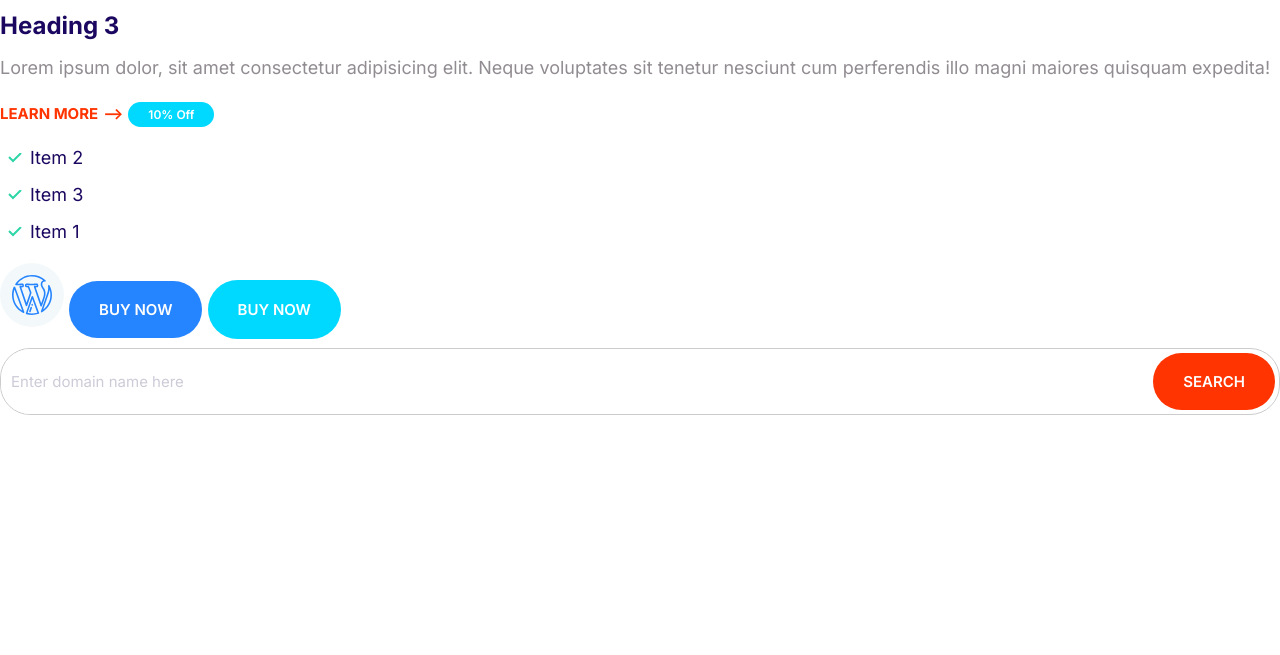
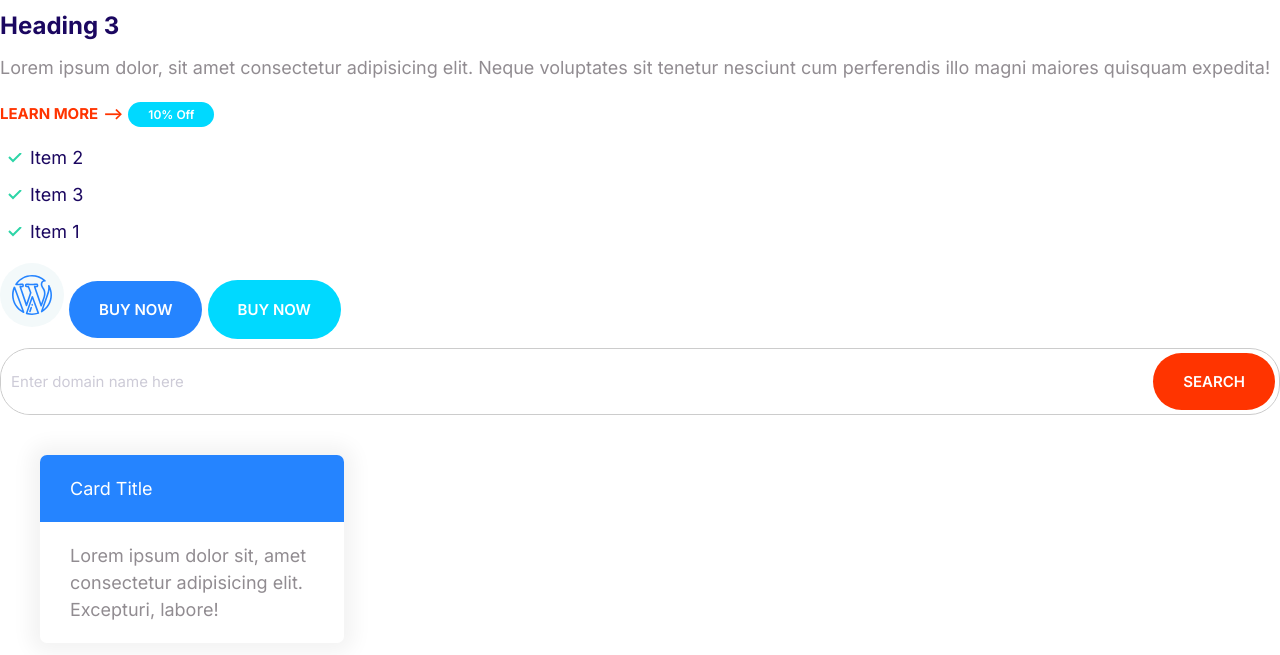
Before and after one commit to skak11/skakify, a plain HTML site: page index.html in a window 1280 px wide. Shown: the part 283-938 px from the top of the page. Before the commit the page ends 800 px from the top, so only its background shows below. Drawn offline with Linux system fonts and the light colour scheme.

Commit message:
Building the card component.

```diff
--- a/css/style.css
+++ b/css/style.css
@@ -282,3 +282,23 @@ a {
     }
 
 }
+
+.card {
+    border-radius: 7px;
+    box-shadow: 0 0 20px 10px #f3f3f3;
+    overflow: hidden;
+}
+
+.card__header, .card__body {
+    padding: 2rem 3rem;
+}
+
+.card--primary .card__header {
+    background: var(--color-primary);
+    color: #fff;
+}
+
+.card--secondary .card__header {
+    background: var(--color-secondary);
+    color: #fff;
+}
--- a/index.html
+++ b/index.html
@@ -39,5 +39,14 @@
       <input type="text" class="input" placeholder="Enter domain name here" />
       <button class="btn btn--accent">Search</button>
     </div>
+    <div style="width: 30%; padding: 4rem">
+      <div class="card card--primary">
+        <header class="card__header">Card Title</header>
+        <div class="card__body">
+          Lorem ipsum dolor sit, amet consectetur adipisicing elit. Excepturi,
+          labore!
+        </div>
+      </div>
+    </div>
   </body>
 </html>
```
Also changed, not shown: components/cards.html (added, +9 -0 lines).
